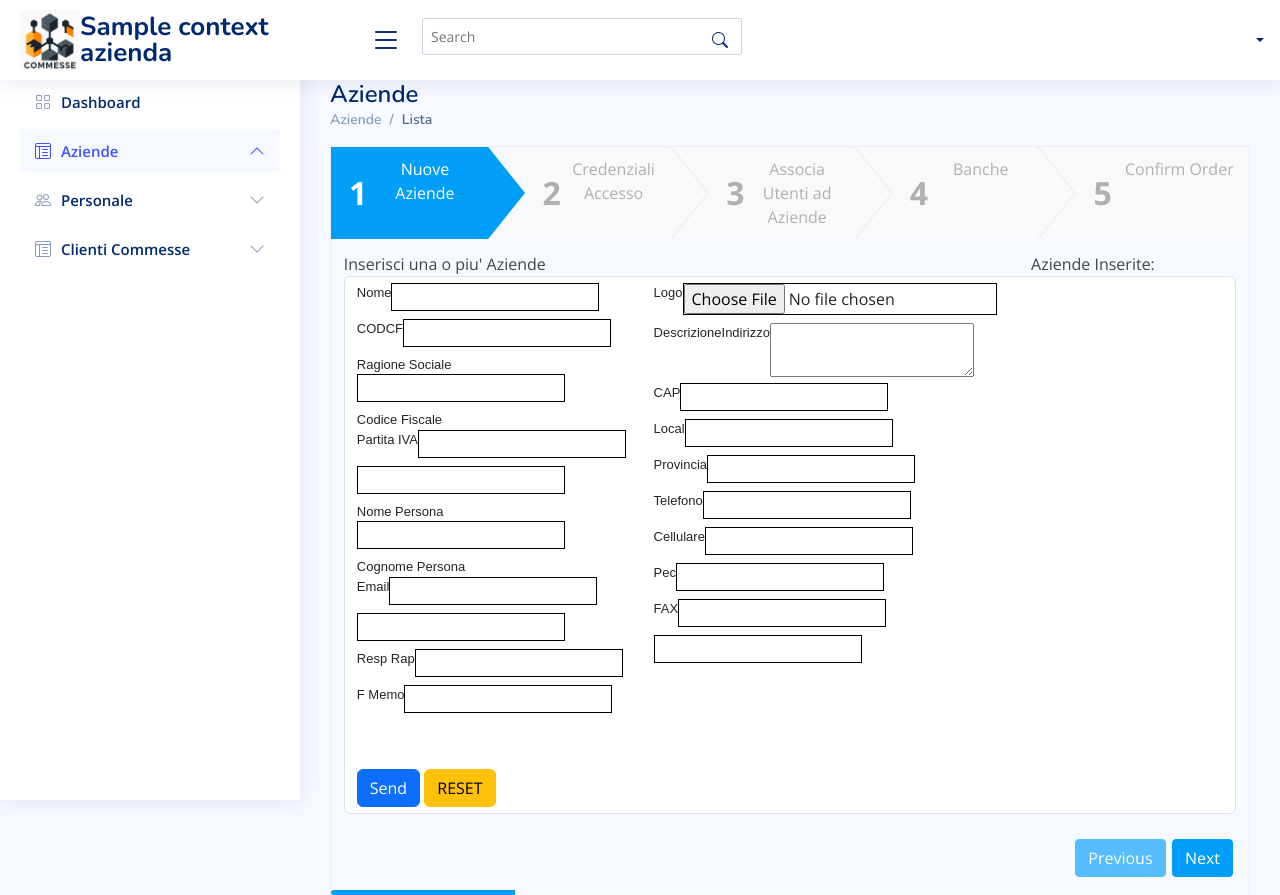
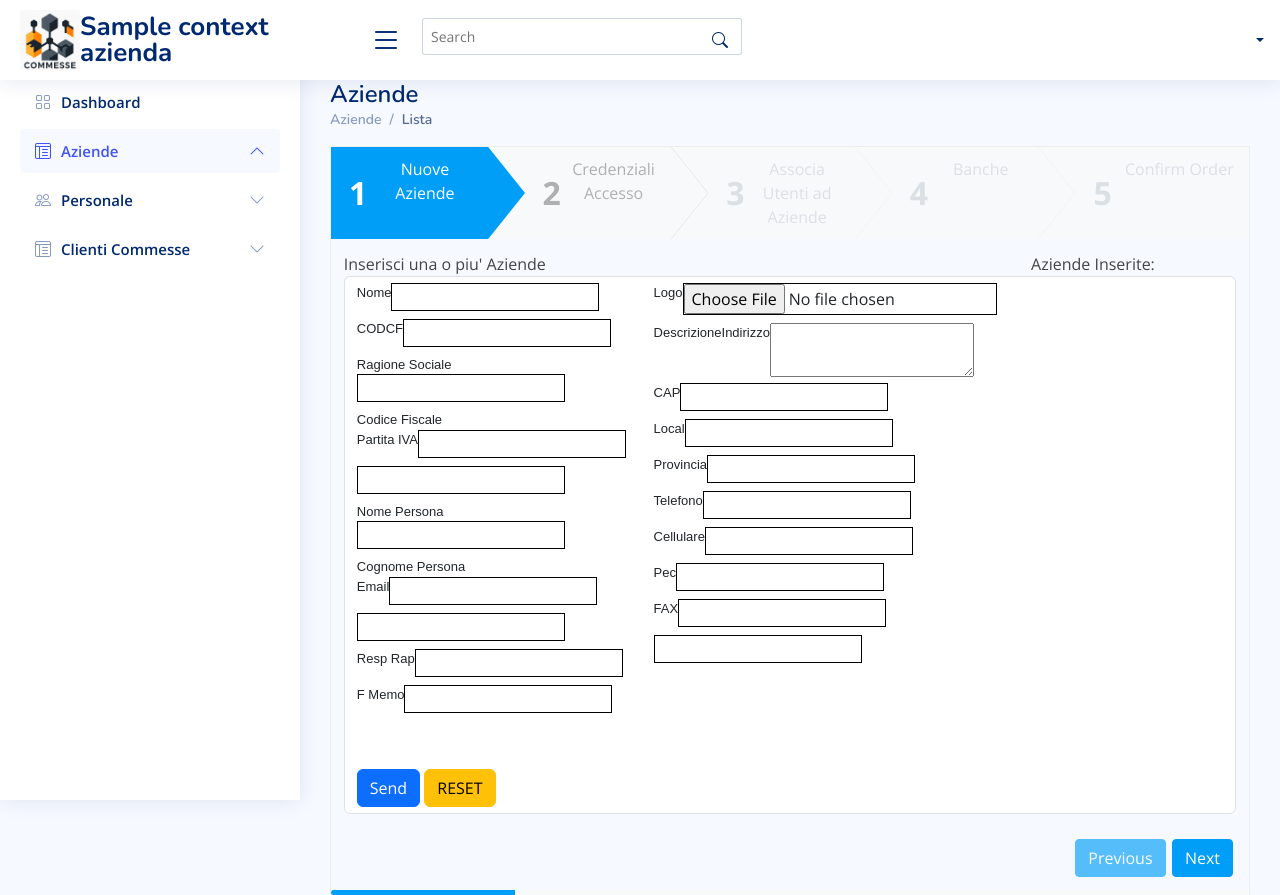
Before and after one commit to volpicelli/GestioneCantieriAdmin, a Django app: template home/templates/listaziende.html in a window 1280 px wide. Shown: the top 895 px of the page. Run offline with Django 3.2, Linux system fonts and the light colour scheme; the template is opened without the code that fills it: most values are stand-ins (such as "Sample title", 1, 10 or a date in 2020); form fields are guessed from the names that the template uses; some libraries are stand-ins or nearby versions.

Commit message:
Disable some Tabs

```diff
--- a/home/templates/listaziende.html
+++ b/home/templates/listaziende.html
@@ -298,7 +298,7 @@ $( "#createuserazienda" ).on( "submit", function(ev) {
         // Leave step event is used for validating the forms
         $("#smartwizard").on("leaveStep", function(e, anchorObject, currentStepIdx, nextStepIdx, stepDirection) {
             // Validate only on forward movement
-            alert(currentStepIdx + '    ' + nextStepIdx)
+           // alert(currentStepIdx + '    ' + nextStepIdx)
             if (stepDirection == 'forward') {
               let form = document.getElementById('form-' + (currentStepIdx + 1));
               if (form) {
--- a/home/templates/listaziende_inc.html
+++ b/home/templates/listaziende_inc.html
@@ -27,19 +27,19 @@
         </a>
       </li>
       <li class="nav-item">
-        <a class="nav-link" href="#step-3">
+        <a class="nav-link disabled" href="#step-3" aria-disabled="true">
           <span class="num">3</span>
           Associa Utenti ad Aziende
         </a>
       </li>
       <li class="nav-item">
-        <a class="nav-link " href="#step-4">
+        <a class="nav-link disabled " href="#step-4" aria-disabled="true">
           <span class="num">4</span>
           Banche
         </a>
       </li>
       <li class="nav-item">
-        <a class="nav-link " href="#step-5">
+        <a class="nav-link disabled" href="#step-5" aria-disabled="true">
           <span class="num">5</span>
           Confirm Order
         </a>
@@ -137,8 +137,12 @@
         <div class="col-5">
           Crea Account di Accesso <br><br>
           {% csrf_token %}
+          <label>Email  </label>
+          {{ formutenti.email  }}
+          <!--
           <label>Username  </label>
           {{ formutenti.username  }}
+           -->
           <br>
           <label>Password  </label>
           {{ formutenti.password  }}
@@ -151,8 +155,7 @@
           {{ formutenti.last_name  }}
           <label>Nome  </label>
           {{ formutenti.first_name  }}
-          <label>Email  </label>
-          {{ formutenti.email  }}
+
 
 
 
--- a/home/views.py
+++ b/home/views.py
@@ -65,7 +65,7 @@ class CreateUserAzienda(View):
 
         res = request.POST
         az = request.POST.getlist('azienda')
-        username = request.POST.get('username')
+        username = request.POST.get('email')
         password = request.POST.get('password')
         confirm_password = request.POST.get('confirm_password')
         last_name = request.POST.get('last_name')
```
